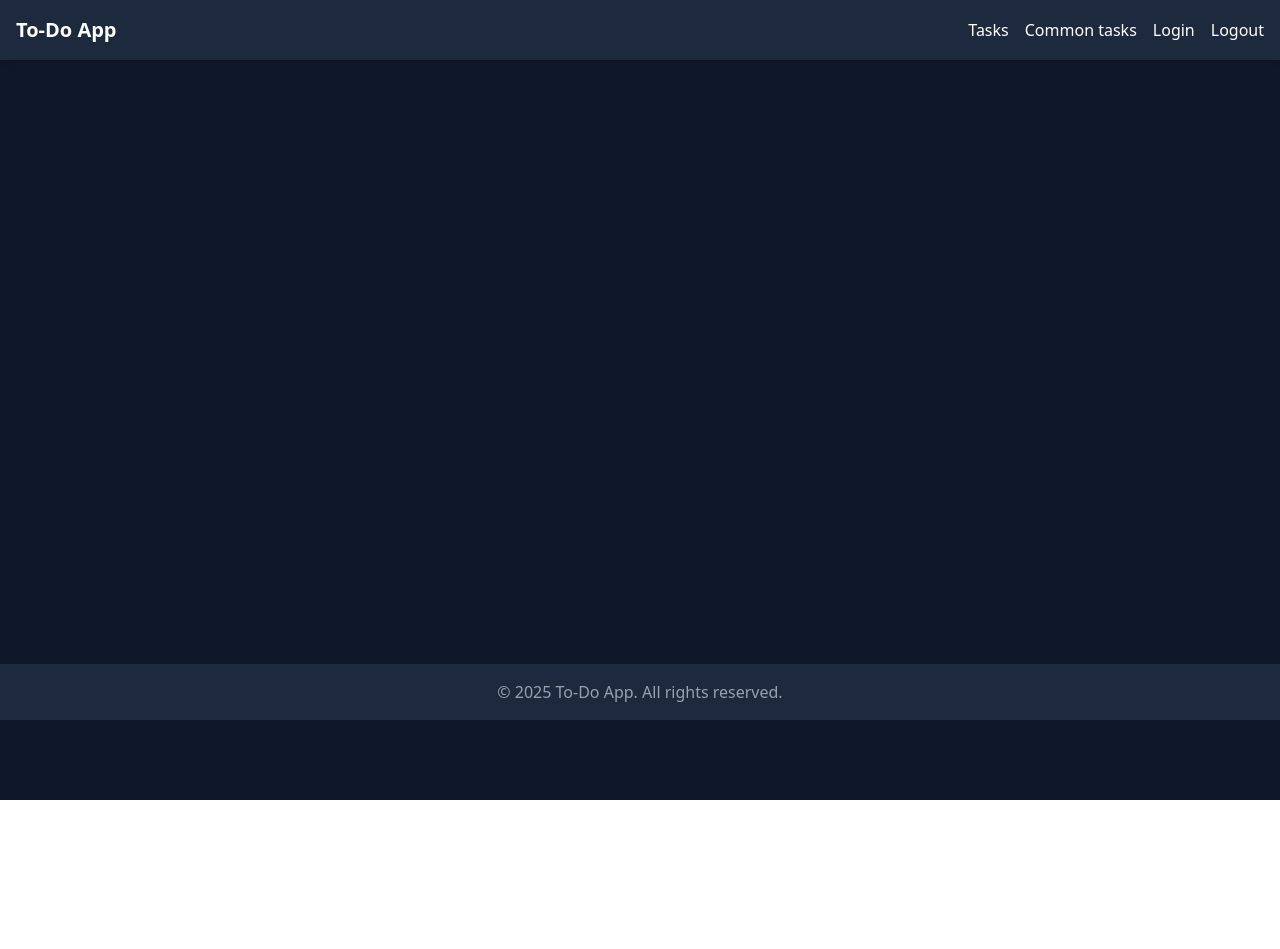
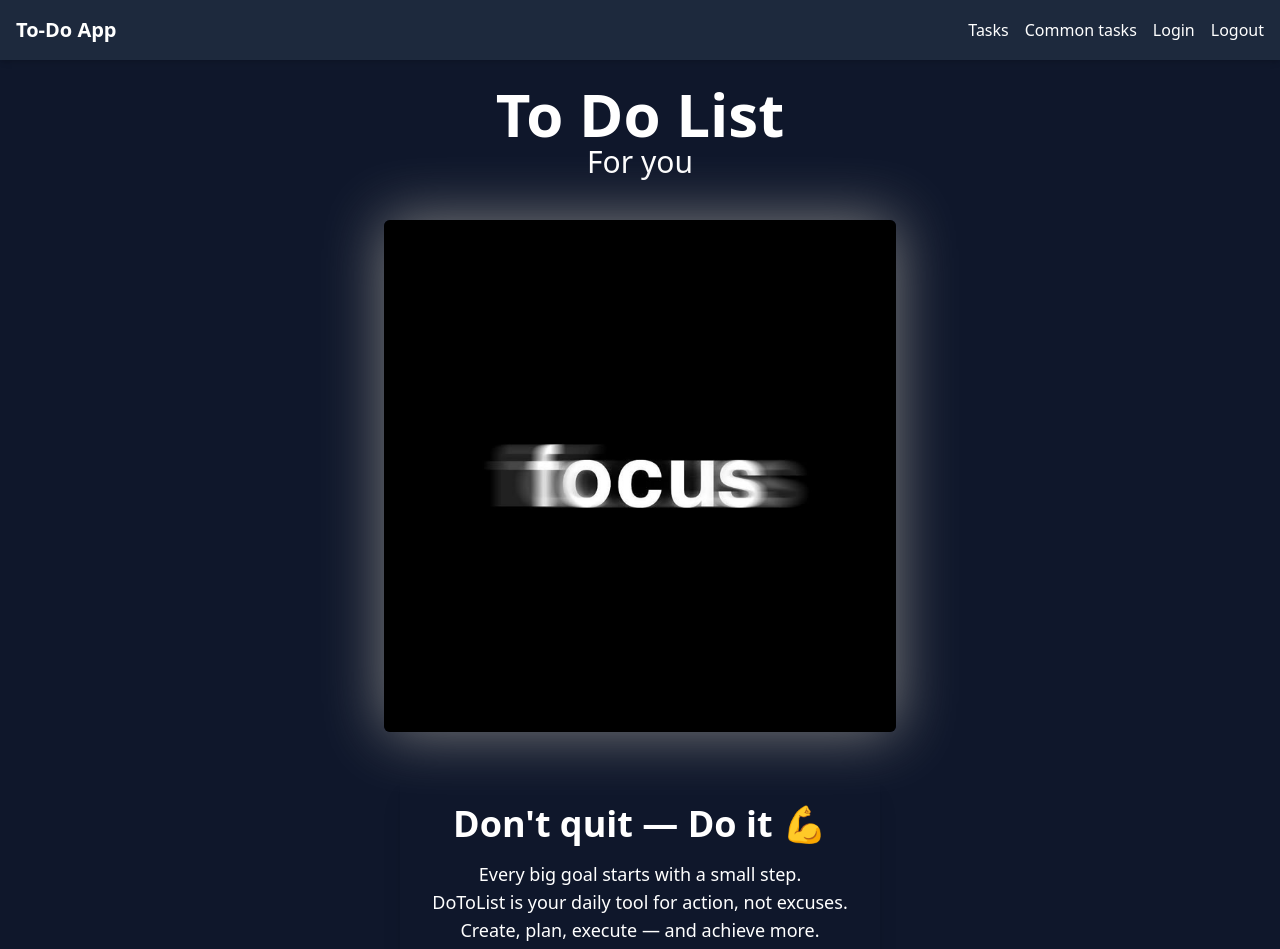
Before and after one commit to mark1yankits/ToD0-List, a React (Vite) app in the folder client/: page / in a window 1280 px wide. Shown: the top 949 px of the page. Before the commit the page ends 800 px from the top, so only its background shows below. Built offline with nearby package versions, Linux system fonts and the light colour scheme.

Commit message:
end home page ADD(photo, text)

```diff
--- a/client/src/App.tsx
+++ b/client/src/App.tsx
@@ -6,11 +6,14 @@
 import Auth from "./page/Auth";
 import СommonTasks from "./page/СomonTask";
 
+import Home from "./page/Home";
+
 const App = () => {
   return (
     <Router>
       <Layout>
         <Routes>
+          <Route path="/" element={<Home />} />
           <Route path="/tasks" element={<Task />} />
           <Route path="/auth" element={<Auth />} />
           <Route path="/commonTasks" element={<СommonTasks />} />
--- a/client/src/components/Header.tsx
+++ /dev/null
@@ -1,20 +0,0 @@
-import type { FC } from "react";
-import { Link } from "react-router-dom";
-
-// icons
-import { HiAcademicCap } from "react-icons/hi2";
-
-export const Header:FC = () => {
-    const isAuth= false;
-
-
-    return (
-        <header>
-            <Link to='/'>
-                <HiAcademicCap />
-            </Link>
-        </header>
-    )
-}
-
-export default Header;
--- /dev/null
+++ b/client/src/page/Home.tsx
@@ -0,0 +1,36 @@
+import type { FC } from "react"
+
+export const Home:FC=()=>{
+    return(
+        <div>
+            <div>
+                <h1 className="flex justify-center text-6xl font-extrabold ">To Do List</h1>
+                <p className="flex justify-center text-3xl">For you</p>
+            </div>
+
+            <div className="flex justify-center mt-10 mb-10">
+                <img
+                    className="rounded-2xl w-full max-w-lg shadow-lg  rounded-md"
+                    style={{ boxShadow: "0px 0px 60px grey" }}
+                    src="./img/PH-2.jpg"
+                    alt="Motivational"
+                />
+            </div>
+
+            <div className="flex justify-center">
+                <div className=" p-8 rounded-2xl shadow-xl max-w-2xl text-center">
+                    <h1 className="text-4xl font-bold mb-4">Don't quit — Do it 💪</h1>
+                    <p className="text-lg">
+                        Every big goal starts with a small step.<br />
+                        DoToList is your daily tool for action, not excuses.<br />
+                        Create, plan, execute — and achieve more.<br />
+                        Now's not the time to quit. It's time to do it.
+                    </p>
+                </div>
+            </div>
+
+        </div>
+    )
+}
+
+export default Home
```
Also changed, not shown: client/img/PH-2.jpg (added), client/img/Ph-1.jpg (added).
